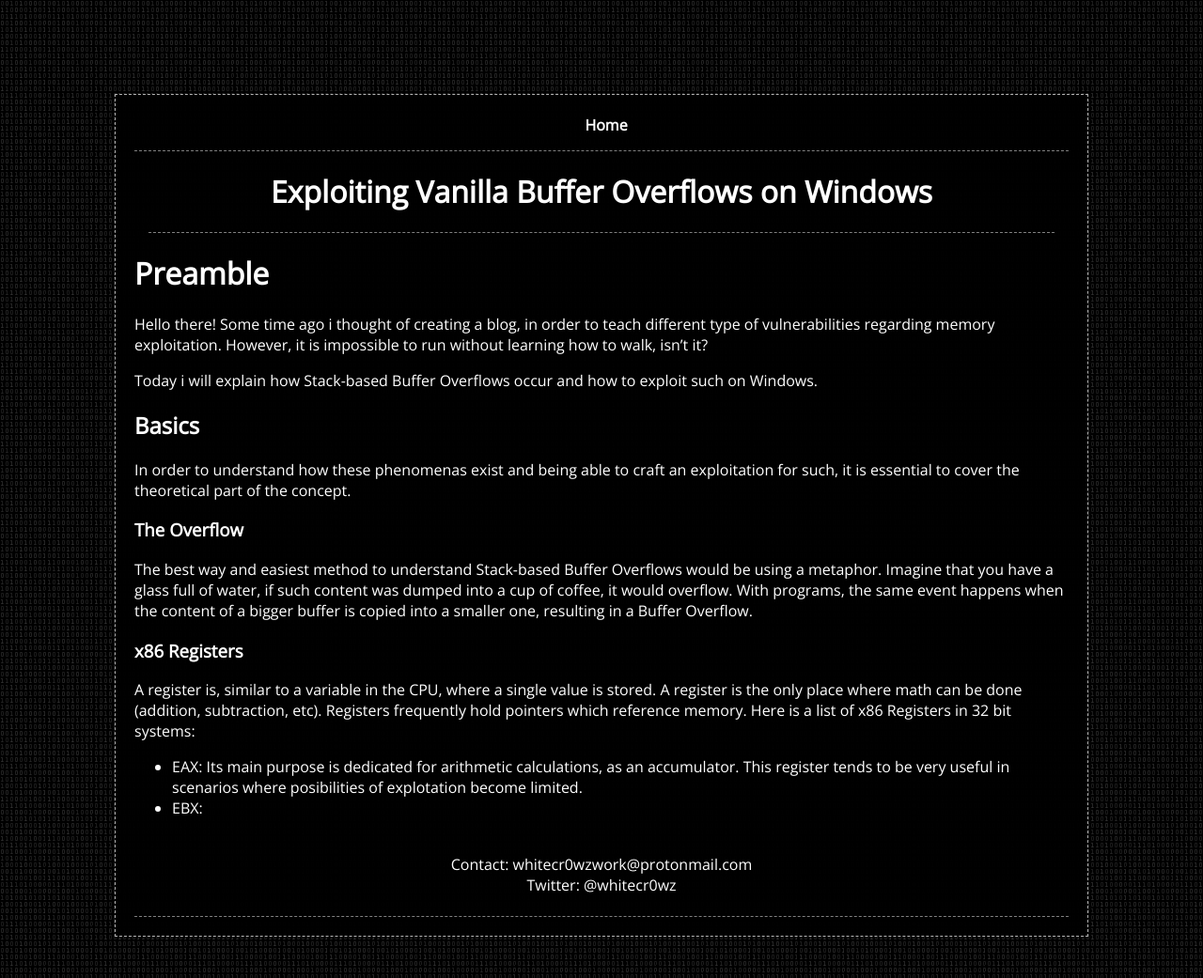
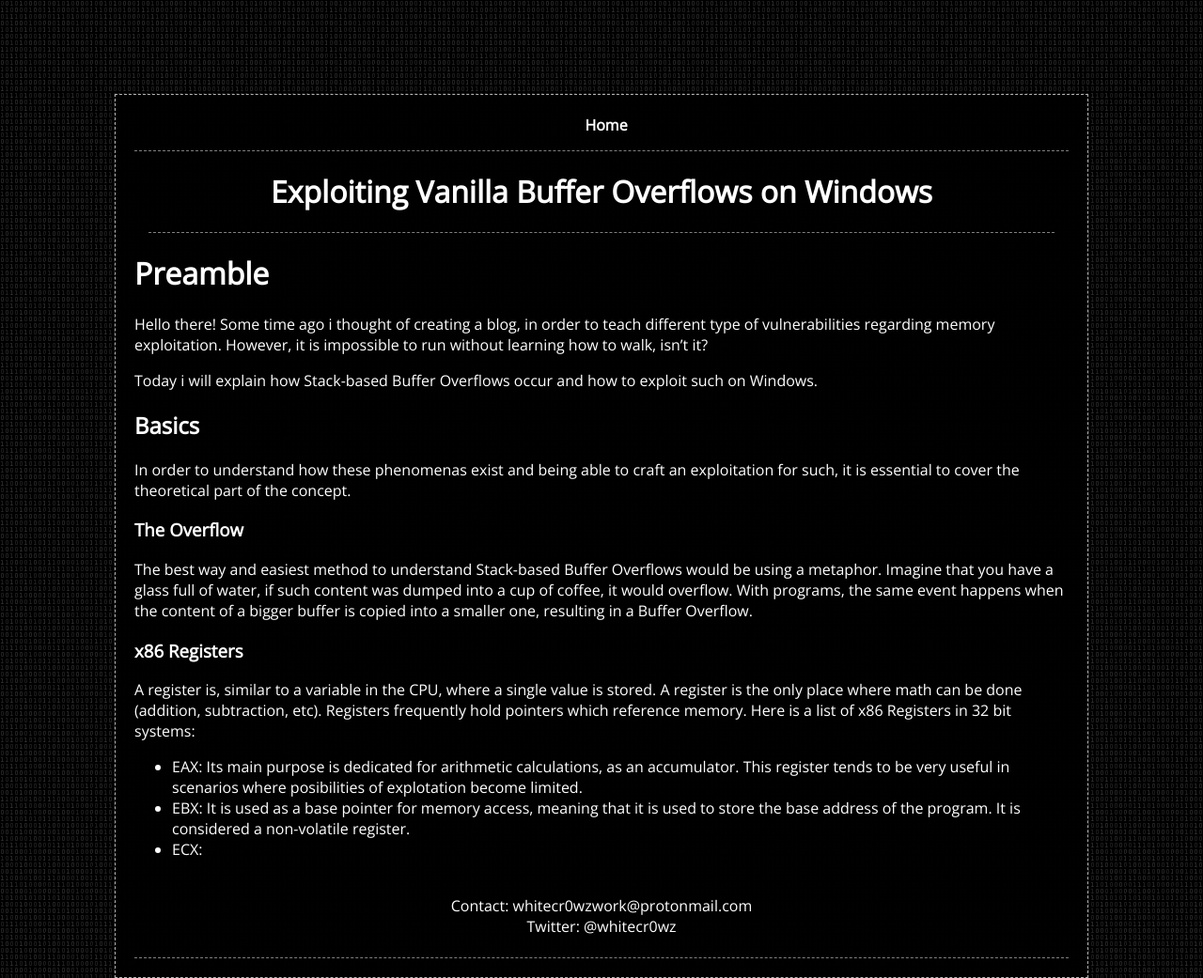
Before and after one commit to whitecr0wz/whitecr0wz.github.io, a Jekyll site: the page built from _posts/posts/2020-03-08-Exploiting-Stack-Overflows-In-Windows.md, in a window 1280 px wide. Shown: the whole page at 94% size. Built offline with Jekyll 4.4.1, drawn with Linux system fonts in a browser that asks for light colours.

Commit message:
Update 2020-03-08-Exploiting-Stack-Overflows-In-Windows.md

```diff
--- a/_posts/posts/2020-03-08-Exploiting-Stack-Overflows-In-Windows.md
+++ b/_posts/posts/2020-03-08-Exploiting-Stack-Overflows-In-Windows.md
@@ -24,4 +24,5 @@ The best way and easiest method to understand Stack-based Buffer Overflows would
 A register is, similar to a variable in the CPU, where a single value is stored. A register is the only place where math can be done (addition, subtraction, etc). Registers frequently hold pointers which reference memory.
 Here is a list of x86 Registers in 32 bit systems:
 + EAX: Its main purpose is dedicated for arithmetic calculations, as an accumulator. This register tends to be very useful in scenarios where posibilities of explotation become limited.
-+ EBX:
++ EBX: It is used as a base pointer for memory access, meaning that it is used to store the base address of the program. It is considered a non-volatile register.
++ ECX:
```
